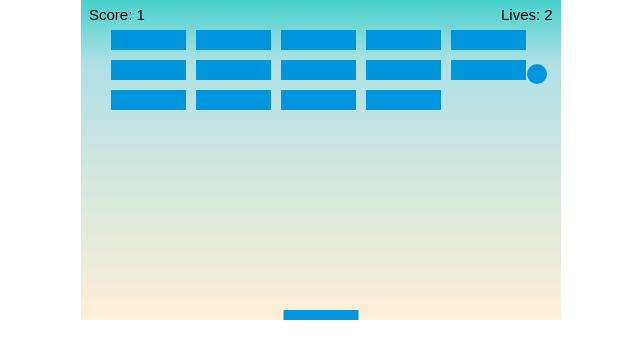
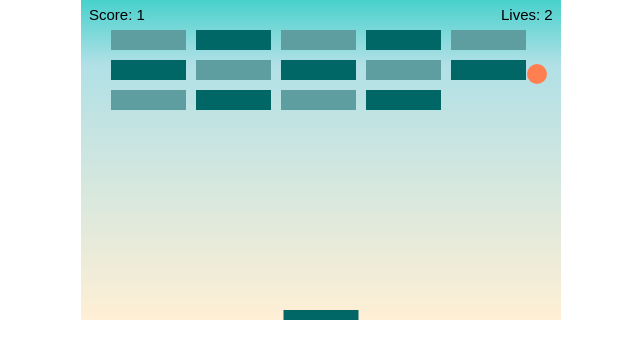
Before and after one commit to brooklyndippo/2d-breakout-game, a plain HTML site: page index.html in a window 1280 px wide. Shown: the whole page, without its empty margins (319-959 px from the left). Drawn offline with Linux system fonts and the light colour scheme.

Commit message:
stretch challenge add alternating colors to bricks

```diff
--- a/index.html
+++ b/index.html
@@ -38,7 +38,7 @@
         function drawBall() {
             ctx.beginPath();
             ctx.arc(x, y, ballRadius, 0, Math.PI * 2);
-            ctx.fillStyle = "#0095DD";
+            ctx.fillStyle = "coral";
             ctx.fill();
             ctx.closePath();
         }
@@ -56,7 +56,7 @@
         function drawPaddle() {
             ctx.beginPath();
             ctx.rect(paddleX, canvas.height - paddleHeight, paddleWidth, paddleHeight);
-            ctx.fillStyle = "#0095DD";
+            ctx.fillStyle = "#006666";
             ctx.fill();
             ctx.closePath();
         }
@@ -89,7 +89,12 @@
                     bricks[c][r].y = brickY;
                     ctx.beginPath();
                     ctx.rect(brickX, brickY, brickWidth, brickHeight);
-                    ctx.fillStyle = "#0095DD";
+                    if ((r + c) % 2 ) {
+                        ctx.fillStyle = "#006666";
+                    } else {
+                        ctx.fillStyle = "cadetblue";
+
+                    };
                     ctx.fill();
                     ctx.closePath();
                 }
```
